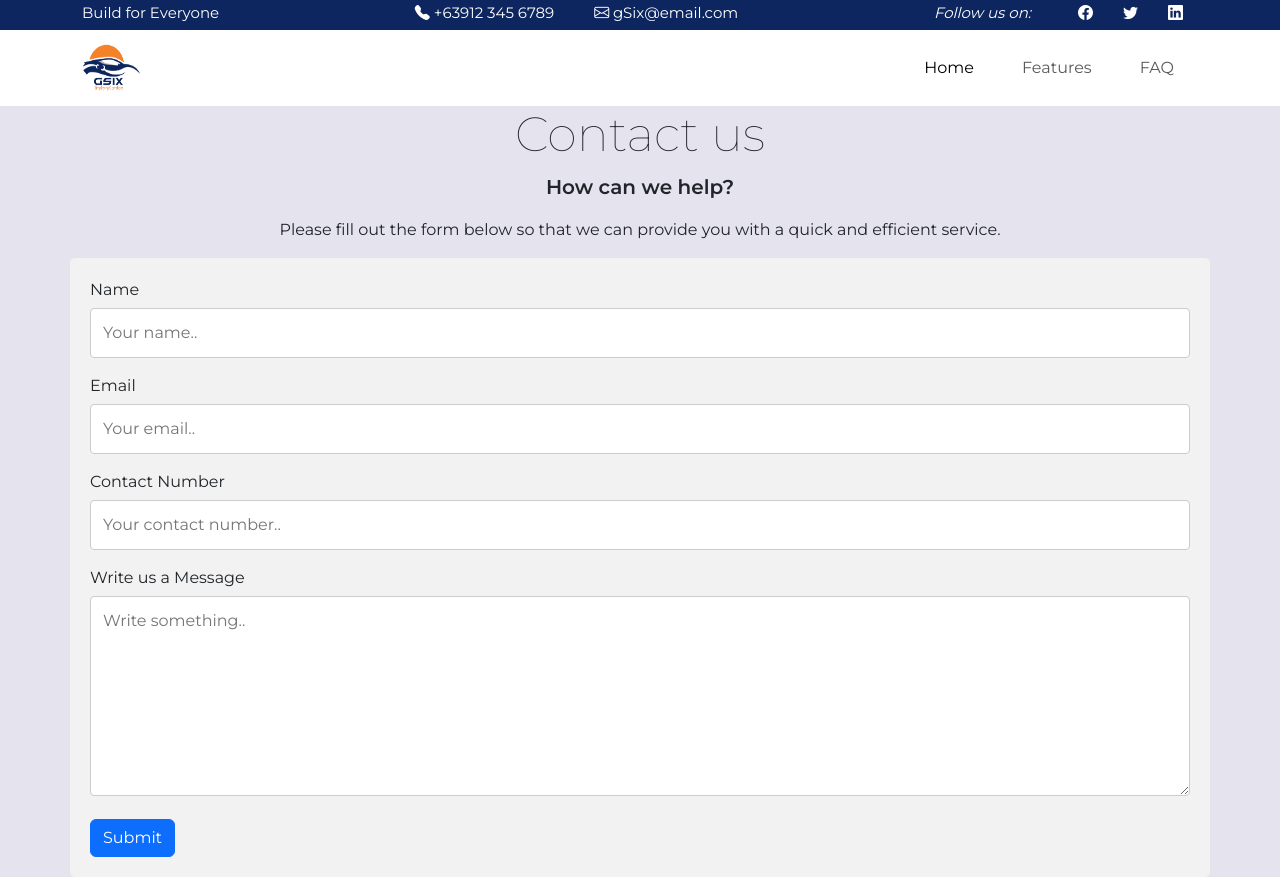
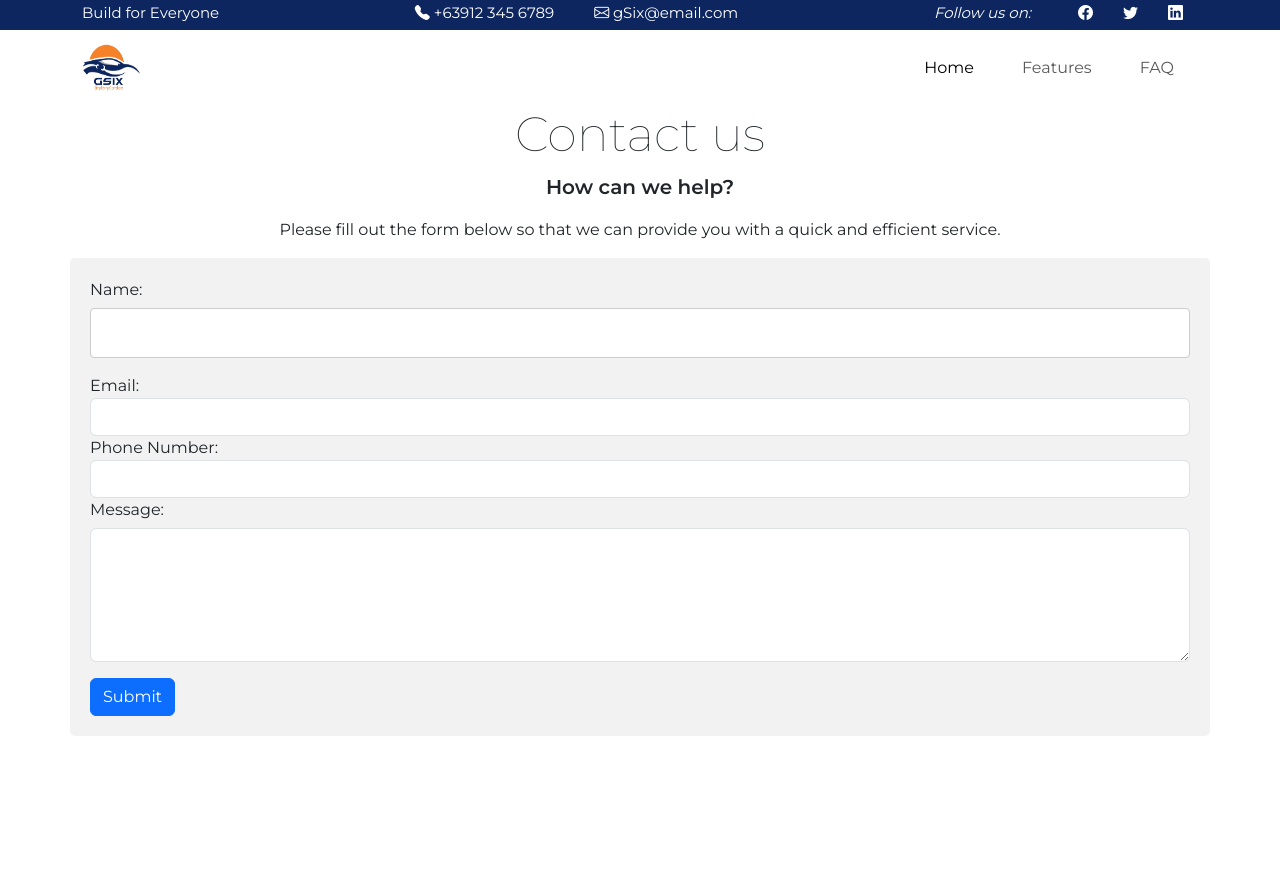
Before and after one commit to IstongKoloy/Mini-Project-2, a PHP site: page /pages/contact.html in a window 1280 px wide. After the commit the page ends 736 px from the top, so only its background shows below. Run offline with PHP 8.4, Linux system fonts and the light colour scheme.

Commit message:
I need help
I need help

```diff
--- a/css/contact.css
+++ b/css/contact.css
@@ -2,6 +2,8 @@
 * {
   box-sizing: border-box;
   font-family: "Montserrat", sans-serif;
+  margin: 0;
+  padding: 0;
 }
 .sticky {
   position: fixed;
@@ -16,8 +18,9 @@
 .custom-tooltip {
   --bs-tooltip-bg: #f58229;
 }
-body {
-  background-color: #e4e3ee;
+body,
+html {
+  overflow-y: hidden;
 }
 header {
   width: 100%;
@@ -103,3 +106,31 @@ input[type="submit"]:hover {
   background-color: #f2f2f2;
   padding: 20px;
 }
+
+::-webkit-scrollbar {
+  width: 0px;
+  background: transparent; /* make scrollbar transparent */
+}
+/* Responsive styles */
+@media screen and (max-width: 600px) {
+  .container {
+    width: 100%;
+    padding: 0;
+  }
+  input,
+  textarea {
+    width: 90%;
+  }
+}
+
+@media screen and (max-width: 900px) {
+  .header-wrap {
+    display: none;
+  }
+  .icons i {
+    font-size: 3em;
+  }
+  #btnContact {
+    font-size: 1em;
+  }
+}
--- a/js/contact-action.js
+++ b/js/contact-action.js
@@ -1,29 +1,63 @@
 const tooltipTriggerList = document.querySelectorAll('[data-bs-toggle="tooltip"]')
 const tooltipList = [...tooltipTriggerList].map(tooltipTriggerEl => new bootstrap.Tooltip(tooltipTriggerEl))
 
+// JavaScript validation function
+function validateForm() {
+  // Get form input values
+  const name = document.getElementById("name").value;
+  const email = document.getElementById("email").value;
+  const phone = document.getElementById("phone").value;
+  const message = document.getElementById("message").value;
 
+  // Check if name is empty
+  if (name === "") {
+    alert("Name field is required.");
+    return false;
+  }
 
-function sendMail() {
-   var params = {
-    fName: document.getElementById("fName").value,
-    email_Id: document.getElementById("email_Id").value,
-    contact_Id: document.getElementById("contact_Id").value,
-    message: document.getElementById("message").value,
-  };
+  // Check if email is empty or not in correct format
+  if (email === "" || !email.includes("@")) {
+    alert("Please enter a valid email address.");
+    return false;
+  }
 
-   const serviceID = "service_hpk14cj";
-   const templateID = "template_n92yw9k";
+  // Check if phone number is empty or not in correct format
+  if (phone === "" || phone.length < 10 || phone.length > 12) {
+    alert("Please enter a valid phone number (10-12 digits).");
+    return false;
+  }
 
-     emailjs.send(serviceID, templateID, params)
-     .then(res=>{
-         document.getElementById("fName").value = "";
-         document.getElementById("email_Id").value = "";
-         document.getElementById("contact_Id").value = "";
-         document.getElementById("message").value = "";
-         console.log(res);
-         alert("Your message sent successfully!!")
+  // Check if message is empty
+  if (message === "") {
+    alert("Message field is required.");
+    return false;
+  }
 
-     })
-     .catch(err=>console.log(err));
+  // If all validation checks pass, submit the form
+  sendForm();
+  return true;
+}
 
- }
+// Submit form function
+function sendForm() {
+  emailjs.send("service_hpk14cj", "template_n92yw9k", {
+    "from_name": name,
+    "from_email": email,
+    "phone": phone,
+    "message": message
+  })
+  .then(function(response) {
+    alert("Thank you for your message! We'll get back to you soon.");
+    document.getElementById("contact-form").reset();
+  }, function(error) {
+    alert("Oops! Something went wrong. Please try again later.");
+  });
+}
+
+let submitBtn = document.getElementById("submit-btn");
+submitBtn.addEventListener("click", function(event) {
+  event.preventDefault();
+  if (validateForm()) {
+    sendForm();
+  }
+});
--- a/pages/contact.html
+++ b/pages/contact.html
@@ -23,7 +23,7 @@
 
     <!-- Custom css -->
     <link rel="stylesheet" href="../css/contact.css" />
-    <link rel="stylesheet" href="../css/mediaQuery.css" />
+
     <!--EmailJS2-->
   </head>
   <body>
@@ -138,30 +138,56 @@
 
     <!--FORM-->
     <div class="container">
-      <form action="./submitform.html" id="myForm" name="myForm">
-        <label for="name">Name</label>
-        <input type="text" id="fName" name="fName" placeholder="Your name.." />
-
-        <label for="email">Email</label>
-        <input type="text" id="email_Id" name="email_Id" placeholder="Your email.." />
-
-        <label for="subject">Contact Number</label>
+      <form
+        id="contact-form"
+        onsubmit="return validateForm()"
+        onsubmit="return sendForm()"
+        action="../pages/submitform.html"
+      >
+        <div class="form-group">
+          <label for="name">Name:</label>
           <input
             type="text"
-          id="contact_Id"
-          name="contact_Id"
-          placeholder="Your contact number.."
+            class="form-control"
+            id="name"
+            name="name"
+            required
           />
-
-        <label for="subject">Write us a Message</label>
+        </div>
+        <div class="form-group">
+          <label for="email">Email:</label>
+          <input
+            type="email"
+            class="form-control"
+            id="email"
+            name="email"
+            required
+          />
+        </div>
+        <div class="form-group">
+          <label for="phone">Phone Number:</label>
+          <input
+            type="tel"
+            class="form-control"
+            id="phone"
+            name="phone"
+            pattern="[0-9]{10,12}"
+            required
+          />
+        </div>
+        <div class="form-group">
+          <label for="message">Message:</label>
           <textarea
+            class="form-control"
             id="message"
-          name="subject"
-          placeholder="Write something.."
-          style="height: 200px"
+            name="message"
+            rows="5"
+            required
           ></textarea>
-
-        <button class="btn btn-primary" onclick="sendMail()">Submit</button>
+        </div>
+        <button type="button" class="btn btn-primary" onclick="validateForm()">
+          Submit
+        </button>
       </form>
     </div>
 
@@ -174,14 +200,9 @@
     <!--JS-->
     <script src="../js/contact-action.js"></script>
     <!--EmailJS-->
-    <script
-      type="text/javascript"
-      src="https://cdn.jsdelivr.net/npm/@emailjs/browser@3/dist/email.min.js"
-    ></script>
-    <script type="text/javascript">
-      (function () {
+    <script src="https://cdn.emailjs.com/dist/email.min.js"></script>
+    <script>
       emailjs.init("8qkePjJ4cJByXBqW-");
-      })();
     </script>
   </body>
 </html>
```
Lines whose indentation alone changed are shown as unchanged.
